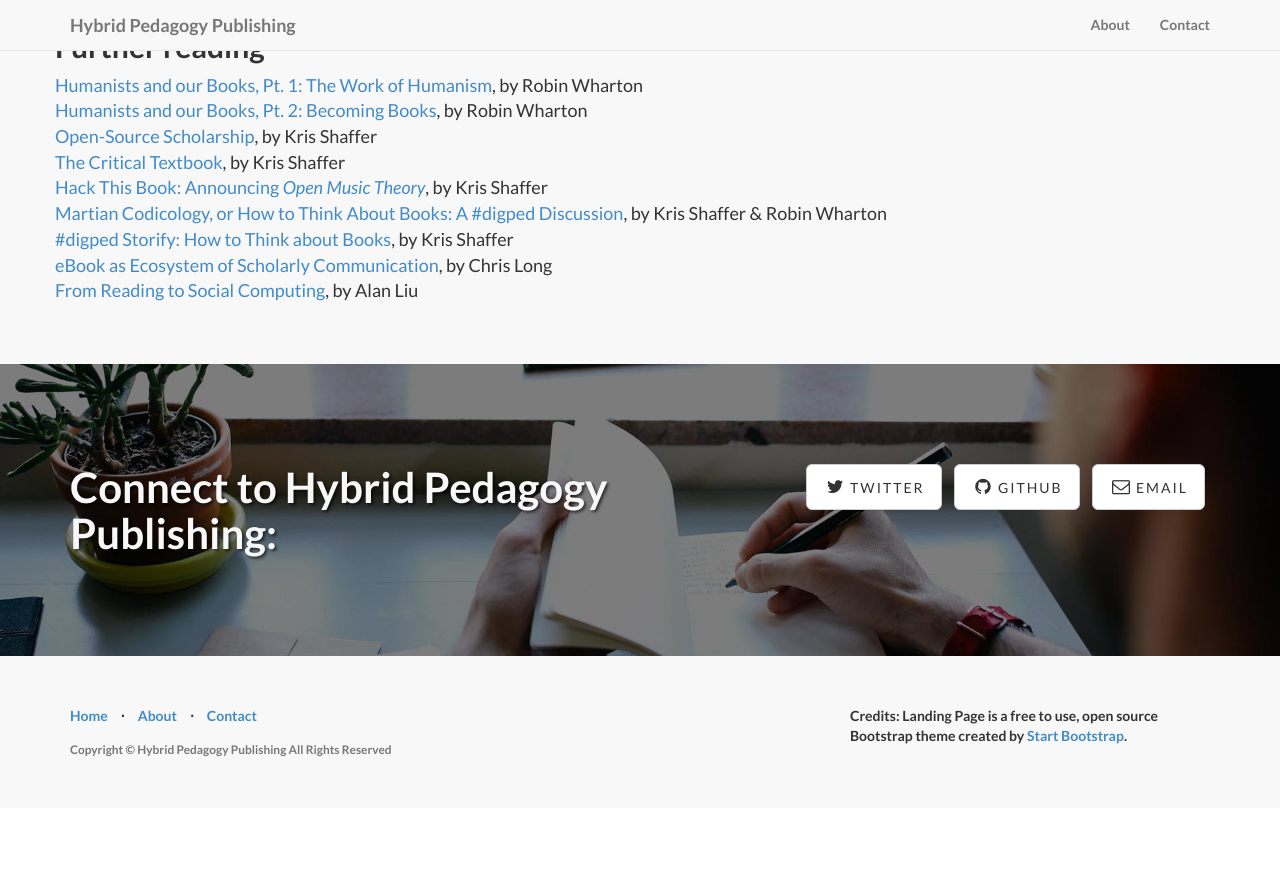
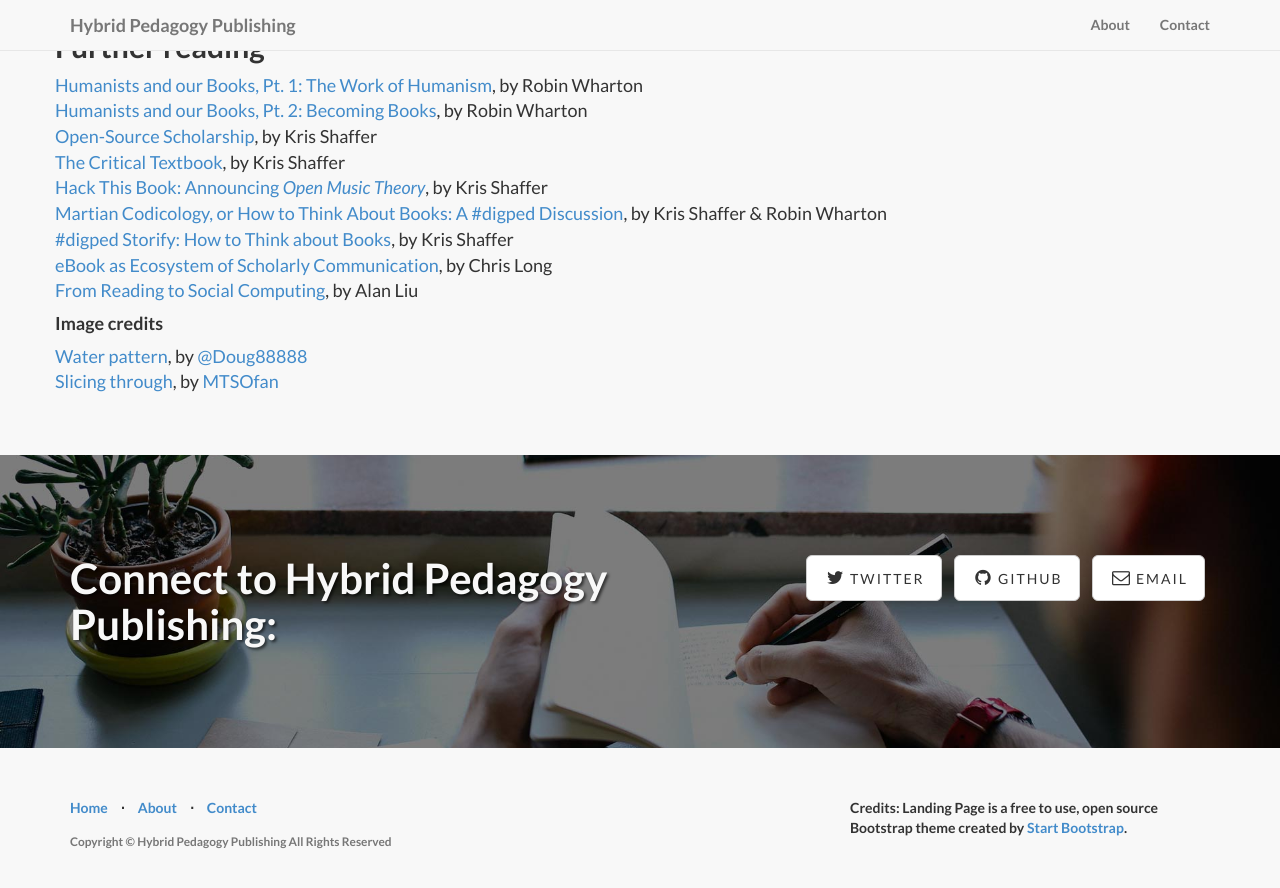
Before and after one commit to HybridPedagogyPublishing/HybridPedagogyPublishing.github.io, a Jekyll site: the page built from about.md, in a window 1280 px wide and 900 px high, scrolled down 1162 px. Shown: the top 888 px of the window. Built offline with Jekyll 4.4.1, drawn with Linux system fonts in a browser that asks for light colours; nearby versions of some CDN libraries; library files that are not in the unit come from our copies; before the commit the page ends 1970 px from its top, so only the background shows below that.

Commit message:
slicing image

```diff
--- a/_posts/2015-01-05-OMT.markdown
+++ b/_posts/2015-01-05-OMT.markdown
@@ -1,6 +1,6 @@
 ---
 layout: default
-img: ipad.png
+img: slicing.jpg
 category: Services
 title: Open Music Theory
 description: |
--- a/about.md
+++ b/about.md
@@ -23,3 +23,8 @@ For more information on Hybrid Pedagogy Publishing as this project develops, con
 [#digped Storify: How to Think about Books](http://www.hybridpedagogy.com/announcements/digped-storify-think-books/), by Kris Shaffer
 [eBook as Ecosystem of Scholarly Communication](http://www.cplong.org/cplportfolio/dh2013sppp/), by Chris Long
 [From Reading to Social Computing](http://dlsanthology.commons.mla.org/from-reading-to-social-computing/), by Alan Liu
+
+#### Image credits
+
+[Water pattern](https://www.flickr.com/photos/doug88888/5891638442/), by [@Doug88888](https://www.flickr.com/photos/doug88888/)
+[Slicing through](https://www.flickr.com/photos/mtsofan/3849443997), by [MTSOfan](https://www.flickr.com/photos/mtsofan/)
```
Also changed, not shown: img/services/slicing.jpg (added).
